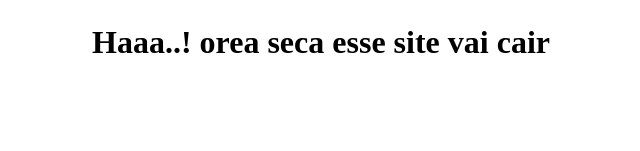
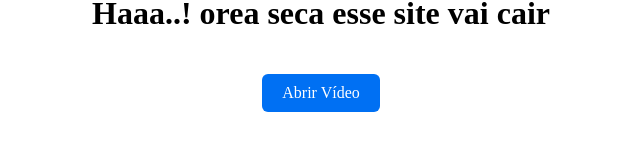
Before and after one commit to CruzOliveira/clone-tabnews, a Next.js app: page / in a window 1280 px wide. Shown: the part 505-656 px from the top of the page, without its empty margins (319-959 px from the left). Built offline with nearby package versions, Linux system fonts and the light colour scheme.

Commit message:
atualizando a pagina com um botao interativo

```diff
--- a/pages/index.js
+++ b/pages/index.js
@@ -1,3 +1,5 @@
+
+
 function Home() {
   return (
     <div style={{
@@ -12,6 +14,21 @@ function Home() {
       />
       <h1>Para a galera que esta comentando ae...</h1>
       <h1>Haaa..! orea seca esse site vai cair</h1>
+      <a
+  href="/midia/CaraMeme.mp4"
+  target="_blank"
+  rel="noopener noreferrer"
+  style={{
+    marginTop: '20px',
+    padding: '10px 20px',
+    backgroundColor: '#0070f3',
+    color: 'white',
+    textDecoration: 'none',
+    borderRadius: '6px'
+  }}
+>
+  Abrir Vídeo
+</a>
     </div>
     );
 }
```
Also changed, not shown: 1 other file (tests, documents, lock files or other folders).
